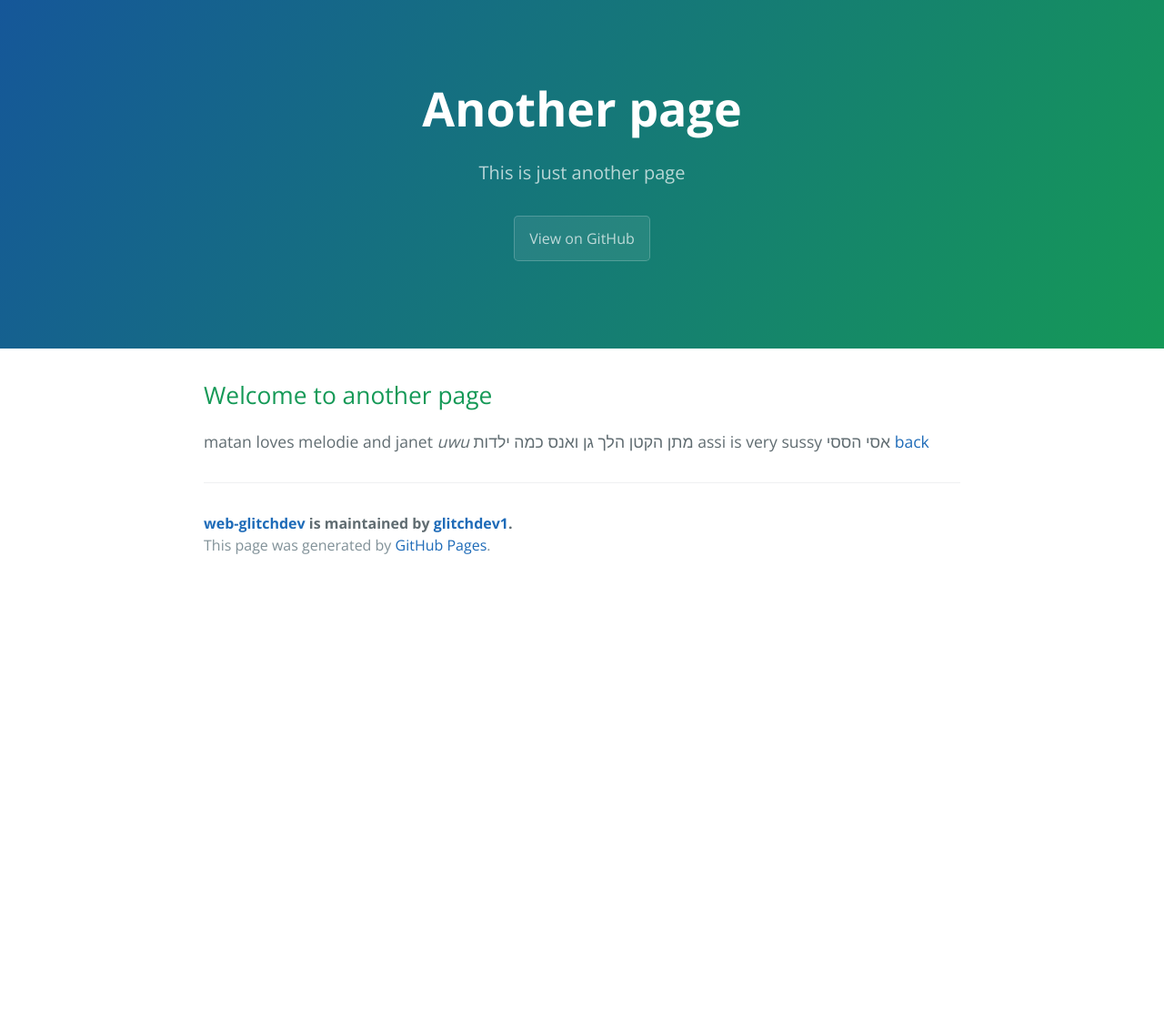
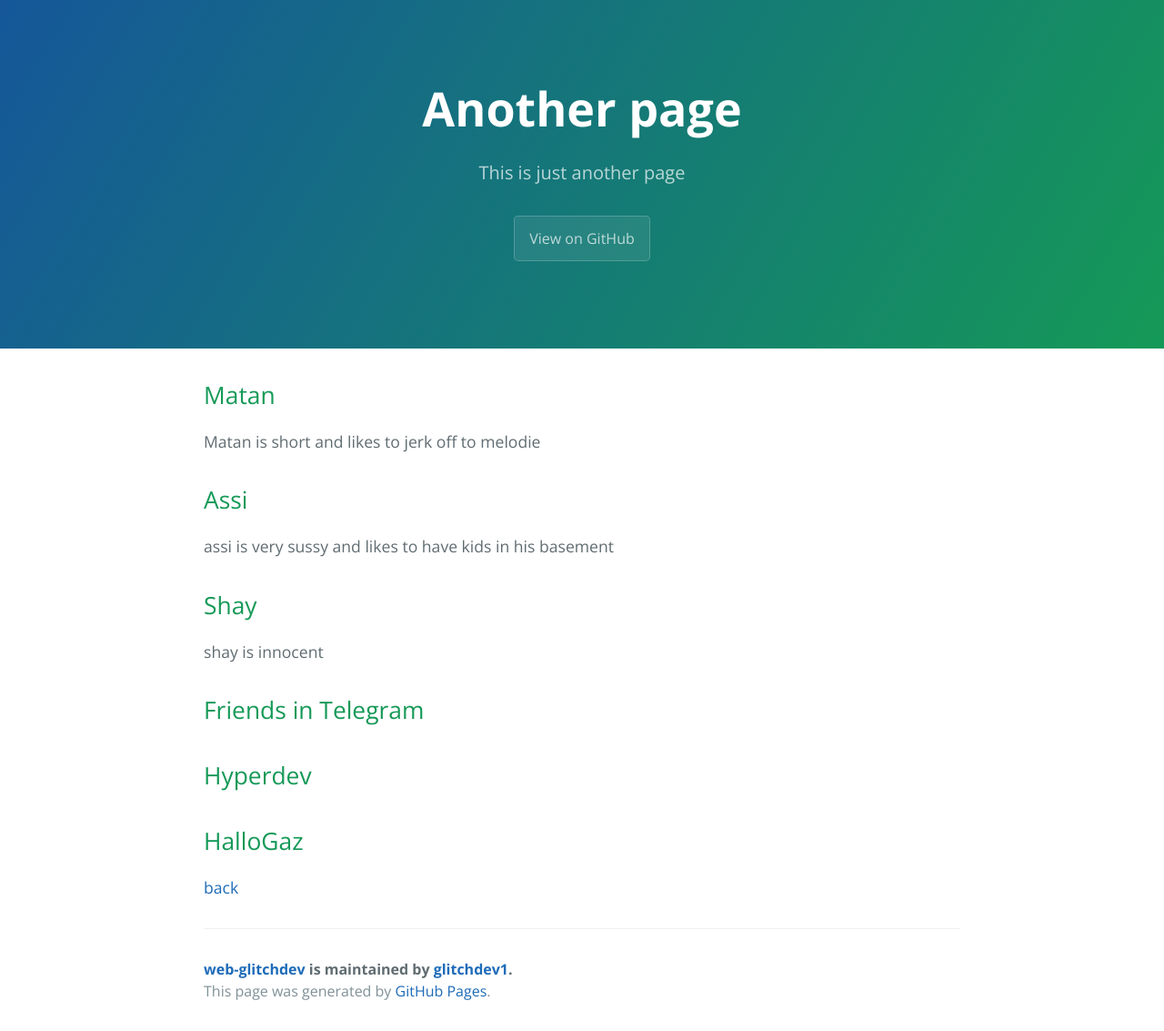
Before and after one commit to glitchdev1/web-glitchdev, a Jekyll site: the page built from another-page.md, in a window 1280 px wide. Shown: the whole page at 91% size. Built offline with Jekyll 4.4.1, drawn with Linux system fonts in a browser that asks for light colours; before the commit the page ends 900 px from its top, so only the background shows below that.

Commit message:
Update another-page.md

```diff
--- a/another-page.md
+++ b/another-page.md
@@ -4,9 +4,13 @@ title: Another page
 description: This is just another page
 ---
 
-## Welcome to another page
-matan loves melodie and janet
-_uwu_
-מתן הקטן הלך גן ואנס כמה ילדות
-assi is very sussy אסי הססי
+## Matan
+Matan is short and likes to jerk off to melodie
+## Assi
+assi is very sussy and likes to have kids in his basement
+## Shay
+shay is innocent
+## Friends in Telegram
+## Hyperdev
+## HalloGaz
 [back](./)
```
